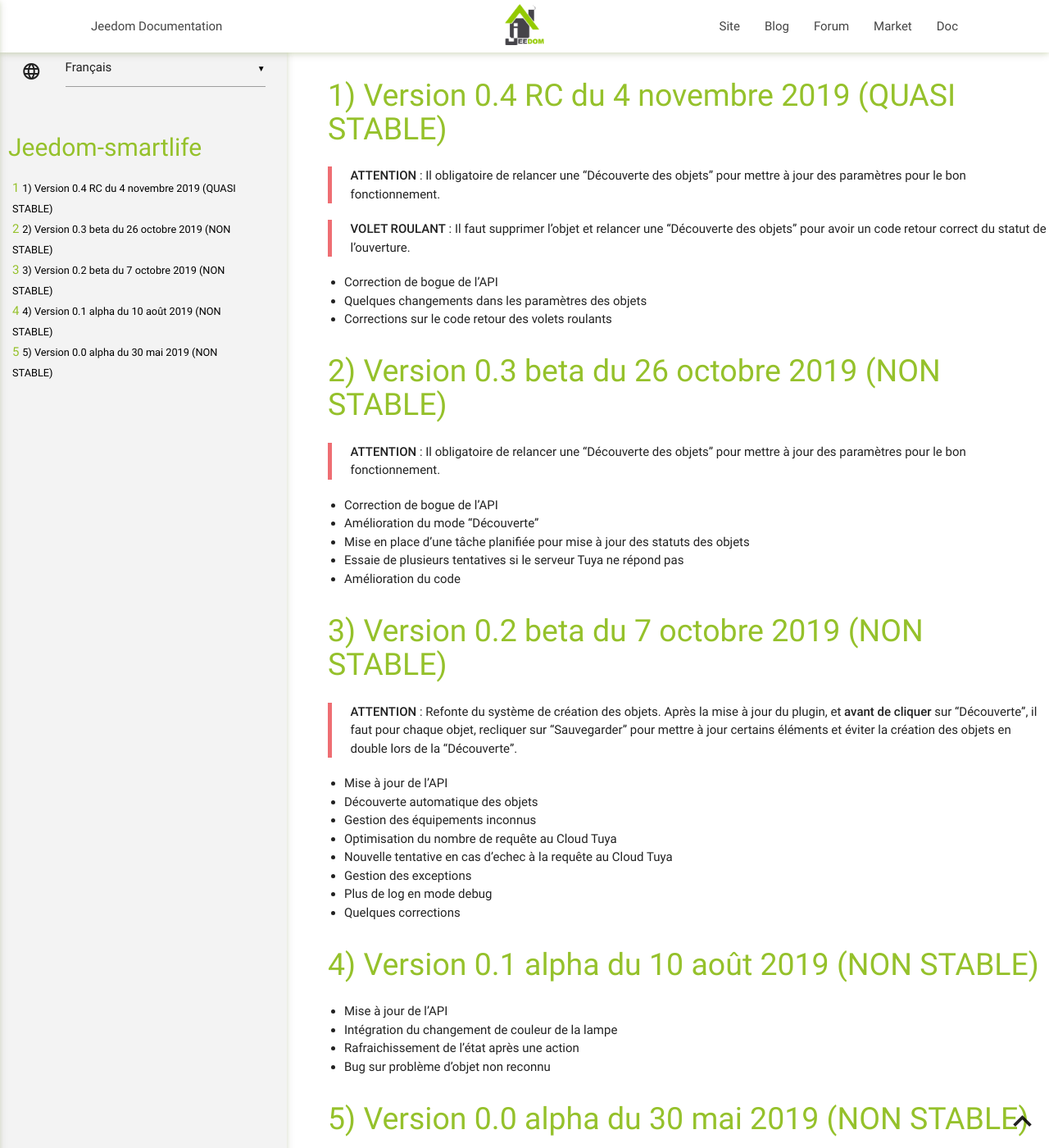
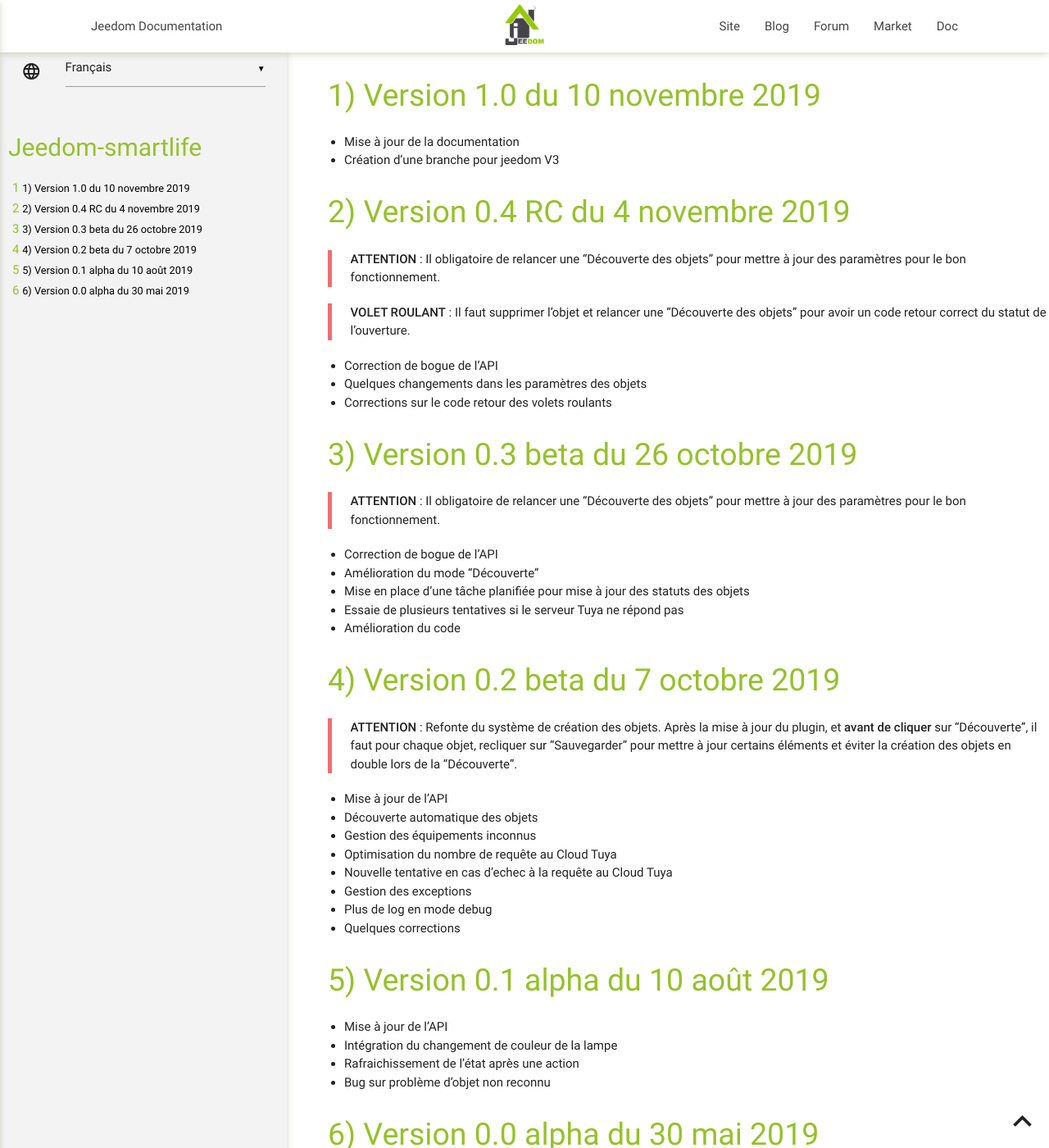
Before and after one commit to sabinus52/jeedom-smartlife, a Jekyll site: the page built from docs/fr_FR/changelog.md, in a window 1280 px wide and 1400 px high. Shown: the whole window at 82% size. Built offline with Jekyll 4.4.1, drawn with Linux system fonts in a browser that asks for light colours; our own code applies the rules of GitHub Pages for plain Markdown files.

Commit message:
Bump version 1.0

```diff
--- a/docs/fr_FR/changelog.md
+++ b/docs/fr_FR/changelog.md
@@ -1,4 +1,10 @@
-# Version 0.4 RC du 4 novembre 2019 (QUASI STABLE)
+# Version 1.0 du 10 novembre 2019
+
+- Mise à jour de la documentation
+- Création d'une branche pour jeedom V3
+
+
+# Version 0.4 RC du 4 novembre 2019
 
 > **ATTENTION** : Il obligatoire de relancer une "Découverte des objets" pour mettre à jour des paramètres pour le bon fonctionnement.
 
@@ -9,7 +15,7 @@
 - Corrections sur le code retour des volets roulants
 
 
-# Version 0.3 beta du 26 octobre 2019 (NON STABLE)
+# Version 0.3 beta du 26 octobre 2019
 
 > **ATTENTION** : Il obligatoire de relancer une "Découverte des objets" pour mettre à jour des paramètres pour le bon fonctionnement.
 
@@ -20,7 +26,7 @@
 - Amélioration du code
 
 
-# Version 0.2 beta du 7 octobre 2019 (NON STABLE)
+# Version 0.2 beta du 7 octobre 2019
 
 > **ATTENTION** : Refonte du système de création des objets. Après la mise à jour du plugin, et **avant de cliquer** sur "Découverte", il faut pour chaque objet, recliquer sur "Sauvegarder" pour mettre à jour certains éléments et éviter la création des objets en double lors de la "Découverte".
 
@@ -34,7 +40,7 @@
 - Quelques corrections
 
 
-# Version 0.1 alpha du 10 août 2019 (NON STABLE)
+# Version 0.1 alpha du 10 août 2019
 
 - Mise à jour de l'API
 - Intégration du changement de couleur de la lampe
@@ -42,7 +48,7 @@
 - Bug sur problème d'objet non reconnu
 
 
-# Version 0.0 alpha du 30 mai 2019 (NON STABLE)
+# Version 0.0 alpha du 30 mai 2019
 
 - Développement initial
 - Ajout des commandes d'informations
```
Also changed, not shown: docs/fr_FR/index.md (+8 -2 lines), README.md.
